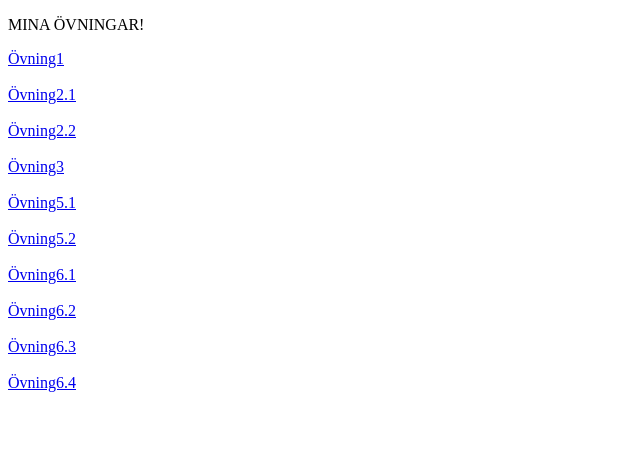
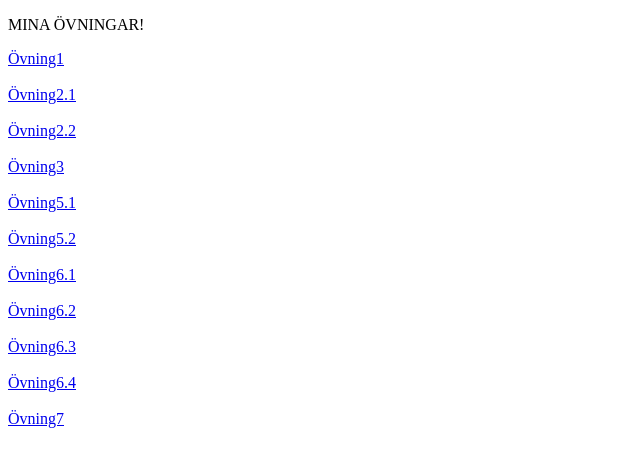
Before and after one commit to zeena83/zeena83.github.io, a plain HTML site: page index.html in a window 1280 px wide. Shown: the whole page, without its empty margins (0-640 px from the left). Drawn offline with Linux system fonts and the light colour scheme.

Commit message:
Add files via upload

```diff
--- a/index.html
+++ b/index.html
@@ -30,6 +30,9 @@
 
  <a link href="%C3%96vning6.4.html">Övning6.4</a>        <br/><br/>
 
+ <a link href="%C3%96vning7.html">Övning7</a>        <br/><br/>
+
+
 
 
 	</BODY>
```
